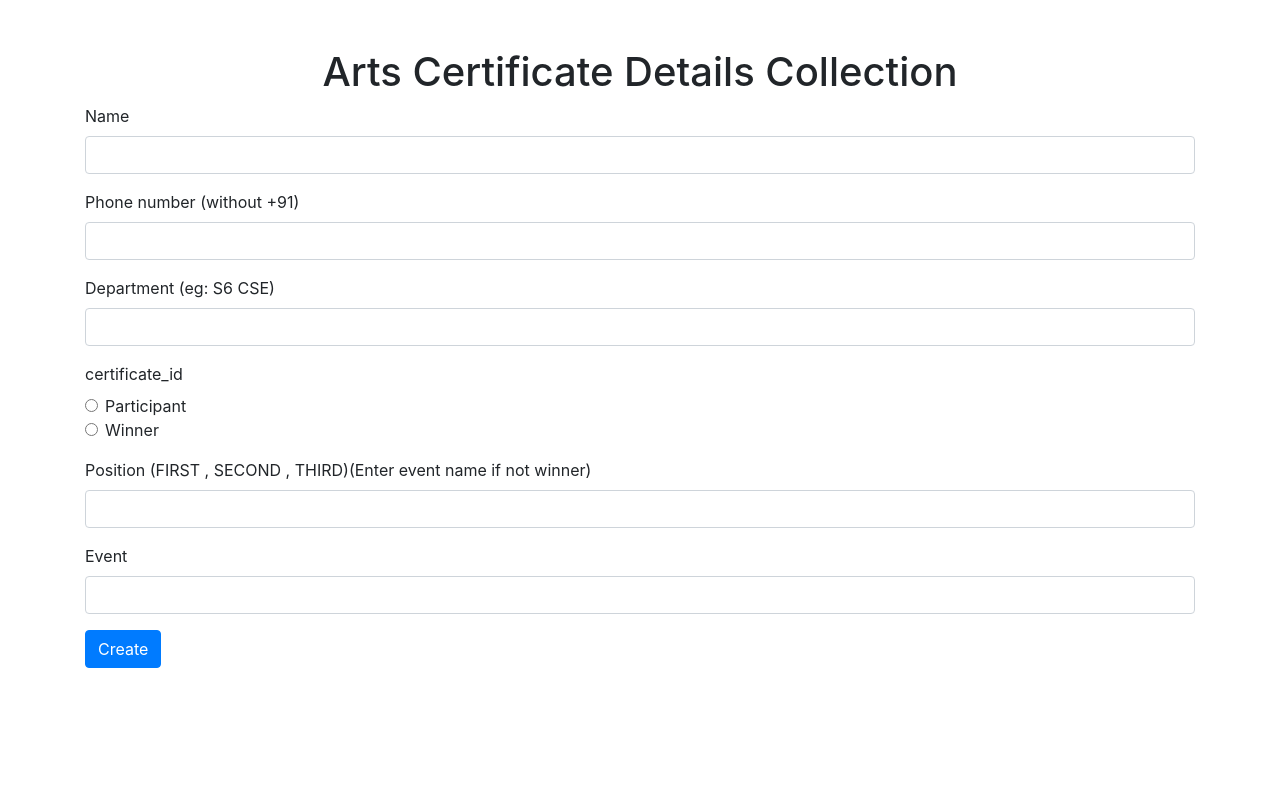
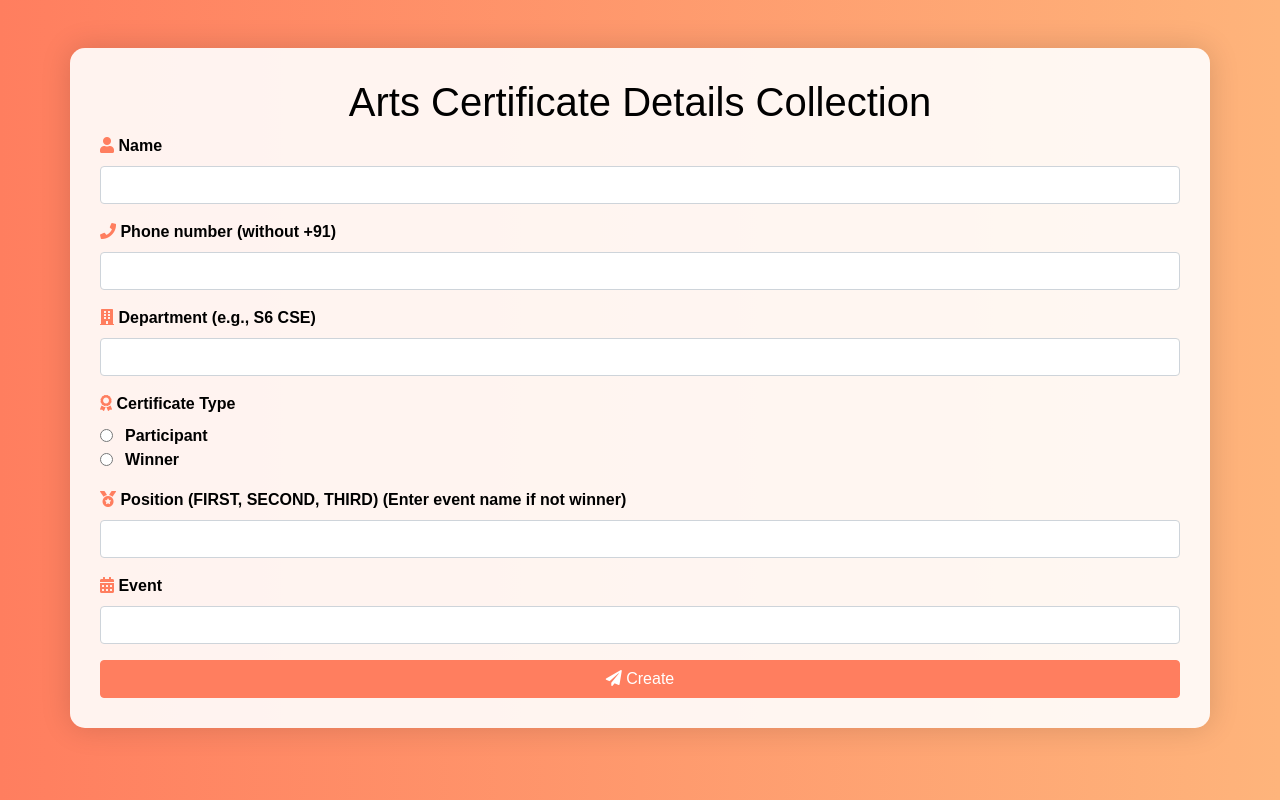
Before and after one commit to Sabari-nath-p/certificate_python, a Flask app: page /create in a window 1280 px wide. Run offline with Flask 2, Linux system fonts and the light colour scheme; some libraries are stand-ins or nearby versions.

Commit message:
add some ui elements

```diff
--- a/templates/create_document.html
+++ b/templates/create_document.html
@@ -5,59 +5,135 @@
     <meta charset="utf-8">
     <meta name="viewport" content="width=device-width, initial-scale=1, shrink-to-fit=no">
     <link href="https://stackpath.bootstrapcdn.com/bootstrap/4.5.2/css/bootstrap.min.css" rel="stylesheet">
+    <link rel="stylesheet" href="https://cdnjs.cloudflare.com/ajax/libs/font-awesome/5.15.3/css/all.min.css">
+    <style>
+        @keyframes fadeIn {
+            0% {
+                opacity: 0;
+                transform: translateY(-10px);
+            }
+
+            100% {
+                opacity: 1;
+                transform: translateY(0);
+            }
+        }
+
+        body {
+            background: linear-gradient(to right, #ff7e5f, #feb47b);
+            font-family: 'Arial', sans-serif;
+            color: #000;
+        }
+
+        .container {
+            background-color: rgba(255, 255, 255, 0.9);
+            padding: 30px;
+            border-radius: 15px;
+            box-shadow: 0 0 30px rgba(0, 0, 0, 0.15);
+            animation: fadeIn 1s ease-in-out;
+            color: #000;
+        }
+
+        .form-group label {
+            font-weight: bold;
+            color: #000;
+        }
+
+        .header-image {
+            width: 100%;
+            border-radius: 15px;
+            margin-bottom: 20px;
+        }
+
+        .form-check-label {
+            margin-left: 5px;
+            color: #000;
+        }
+
+        .btn-primary {
+            background-color: #ff7e5f;
+            border-color: #ff7e5f;
+            transition: background-color 0.3s, border-color 0.3s;
+        }
+
+        .btn-primary:hover {
+            background-color: #feb47b;
+            border-color: #feb47b;
+        }
+
+        .form-icon {
+            color: #ff7e5f;
+        }
+
+        .form-control:focus {
+            border-color: #ff7e5f;
+            box-shadow: 0 0 8px rgba(255, 126, 95, 0.5);
+        }
+
+        .bg-overlay {
+            position: fixed;
+            top: 0;
+            left: 0;
+            width: 100%;
+            height: 100%;
+            background: url('https://via.placeholder.com/1920x1080') no-repeat center center/cover;
+            z-index: -1;
+            filter: blur(5px);
+            opacity: 0.7;
+        }
+
+        .container {
+            position: relative;
+            z-index: 1;
+        }
+    </style>
     <title>Arts Certificate Details Collection</title>
 </head>
 
 <body>
+    <div class="bg-overlay"></div>
     <div class="container mt-5">
         <h1 class="text-center">Arts Certificate Details Collection</h1>
         <form method="POST" action="{{ url_for('create_document') }}">
             <div class="form-group">
-                <label for="name">Name</label>
+                <label for="name"><i class="fas fa-user form-icon"></i> Name</label>
                 <input type="text" class="form-control" id="name" name="name" required>
             </div>
             <div class="form-group">
-                <label for="search_id">Phone number (without +91)</label>
+                <label for="search_id"><i class="fas fa-phone form-icon"></i> Phone number (without +91)</label>
                 <input type="text" class="form-control" id="search_id" name="search_id" required>
             </div>
             <div class="form-group">
-                <label for="SEM">Department (eg: S6 CSE)</label>
+                <label for="SEM"><i class="fas fa-building form-icon"></i> Department (e.g., S6 CSE)</label>
                 <input type="text" class="form-control" id="SEM" name="SEM" required>
             </div>
-            <!-- <div class="form-group">
-                <label for="certificate_id">Certificate ID</label>
-                <input type="text" class="form-control" id="certificate_id" name="certificate_id" required>
-            </div> -->
-
-
             <div class="form-group">
-                <label>certificate_id</label>
+                <label><i class="fas fa-award form-icon"></i> Certificate Type</label>
                 <div class="form-check">
-                    <input class="form-check-input" type="radio" name="certificate_id" id="certificate_id"
-                        value="arts_par" required>
-                    <label class="form-check-label" for="certificate_id">
+                    <input class="form-check-input" type="radio" name="certificate_id" id="participant" value="arts_par"
+                        required>
+                    <label class="form-check-label" for="participant">
                         Participant
                     </label>
                 </div>
                 <div class="form-check">
-                    <input class="form-check-input" type="radio" name="certificate_id" id="certificate_id" value="arts"
+                    <input class="form-check-input" type="radio" name="certificate_id" id="winner" value="arts"
                         required>
-                    <label class="form-check-label" for="certificate_id">
+                    <label class="form-check-label" for="winner">
                         Winner
                     </label>
                 </div>
             </div>
-
-
             <div class="form-group">
-                <label for="POS">Position (FIRST , SECOND , THIRD)(Enter event name if not winner) </label>
+                <label for="POS"><i class="fas fa-medal form-icon"></i> Position (FIRST, SECOND, THIRD) (Enter event
+                    name if not winner)</label>
                 <input type="text" class="form-control" id="POS" name="POS" required>
             </div>
             <div class="form-group">
-                <label for="event">Event</label>
+                <label for="event"><i class="fas fa-calendar-alt form-icon"></i> Event</label>
                 <input type="text" class="form-control" id="event" name="event">
             </div>
-            <button type="submit" class="btn btn-primary">Create</button>
+            <button type="submit" class="btn btn-primary btn-block"><i class="fas fa-paper-plane"></i> Create</button>
         </form>
     </div>
     <script src="https://code.jquery.com/jquery-3.5.1.slim.min.js"></script>
```
